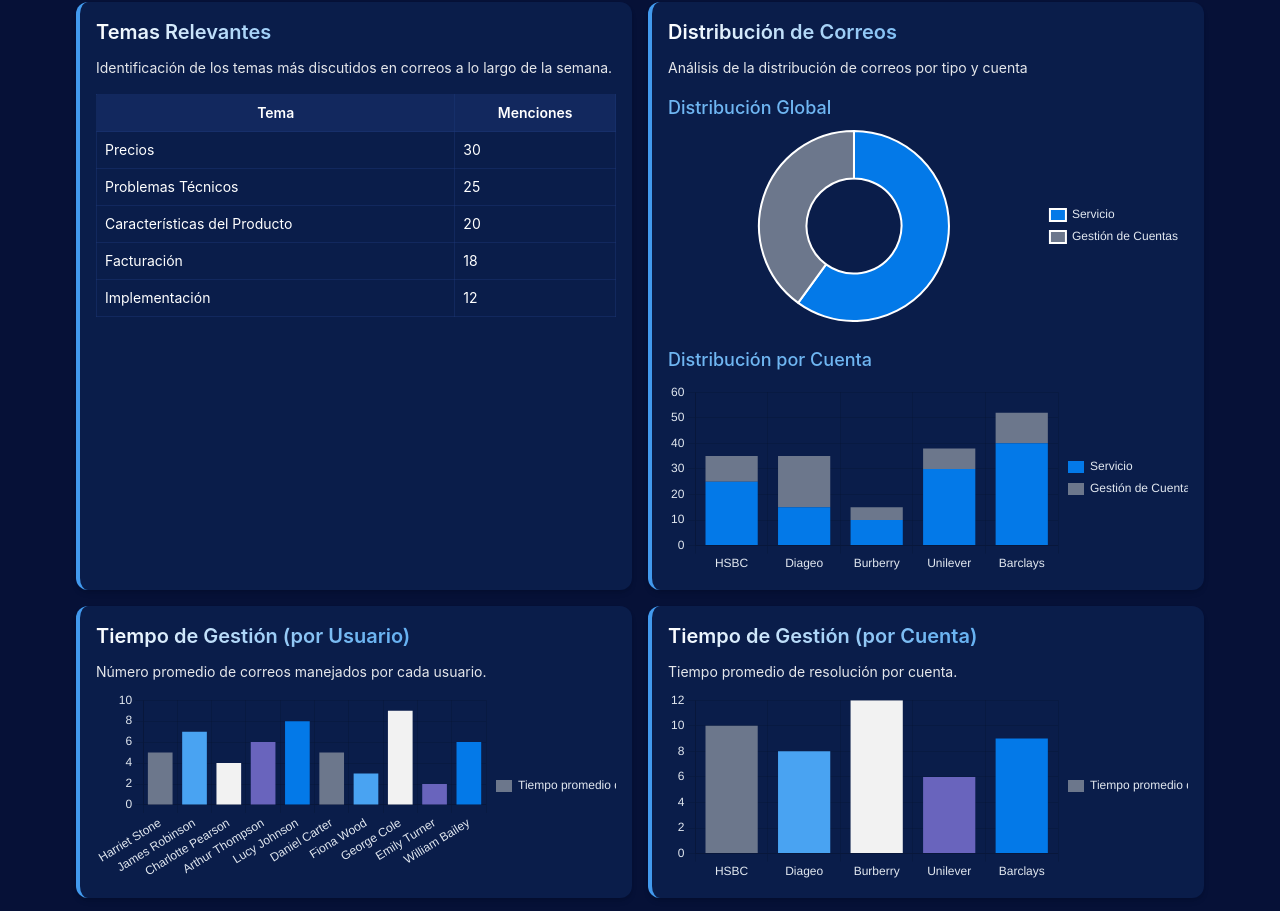
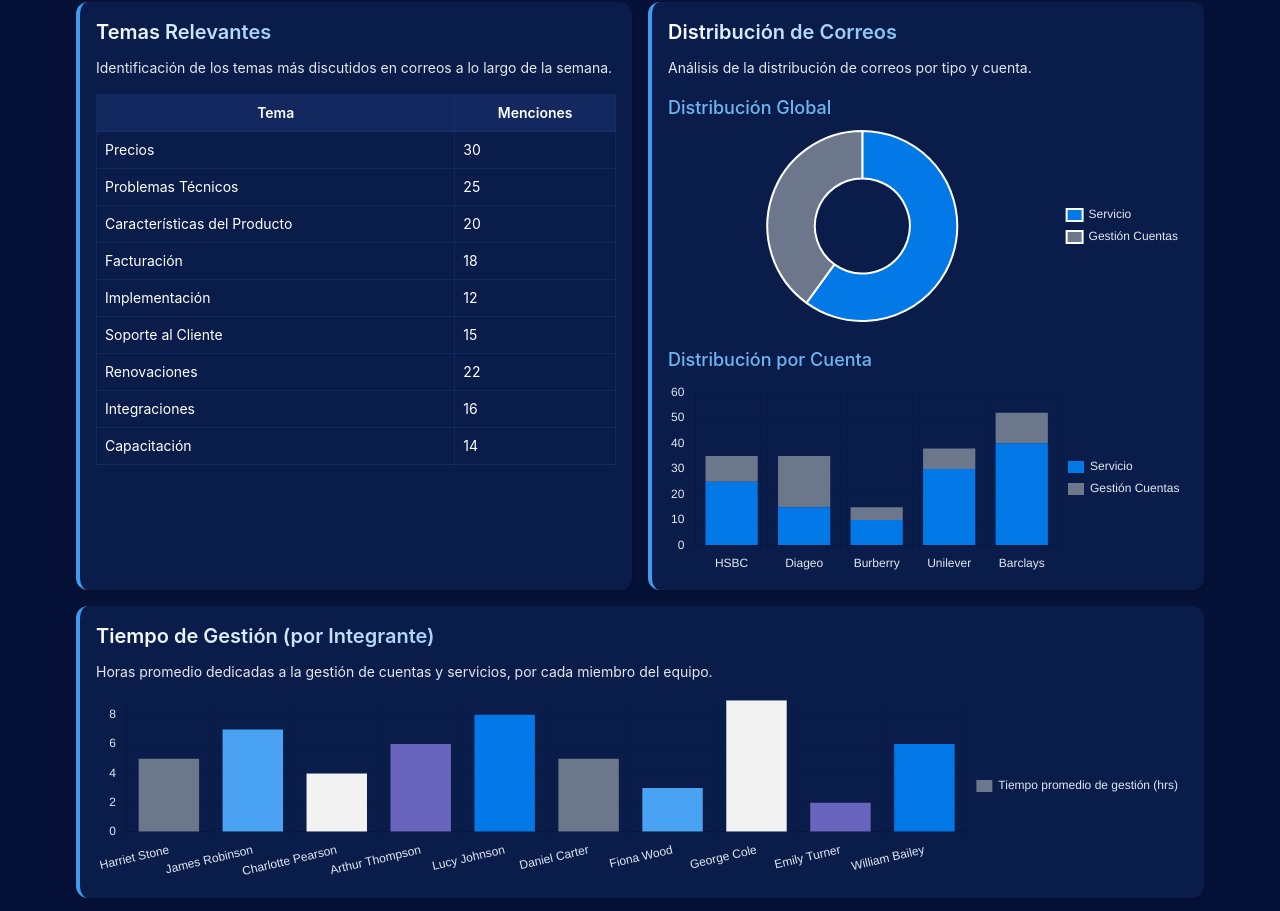
Before and after one commit to jarilopez/Report, a plain HTML site: page src/components/index.html in a window 1280 px wide. Shown: the part 70-981 px from the top of the page. Drawn offline with nearby package versions, Linux system fonts and the light colour scheme.

Commit message:
26/02FirstView

```diff
--- a/src/components/index.html
+++ b/src/components/index.html
@@ -3,7 +3,7 @@
 <head>
   <meta charset="UTF-8" />
   <meta name="viewport" content="width=device-width, initial-scale=1.0"/>
-  <title>Reporte Semanal - Por Gerente</title>
+  <title>Reporte Semanal</title>
 
   <!-- Tailwind CSS via CDN -->
   <script src="https://cdn.tailwindcss.com"></script>
@@ -27,7 +27,7 @@
   <!-- Chart.js via CDN -->
   <script src="https://cdn.jsdelivr.net/npm/chart.js"></script>
 
-  <!-- Estilos personalizados -->
+  <!-- Estilos BACKGROUND-->
   <style type="text/tailwindcss">
     :root {
       --primary-bg: #061137;
@@ -75,7 +75,7 @@
       @apply bg-[#1E3A7B]/40 font-semibold text-white;
     }
 
-    /* Contenedor de gráficos: altura flexible y sin margen extra */
+    /* Contenedor de gráficos */
     .chart-container {
       @apply w-full h-48 relative mt-2;
     }
@@ -88,7 +88,7 @@
   <div id="app" class="max-w-6xl mx-auto px-3 py-5">
     <!-- Título de la página -->
     <h1 class="text-3xl font-bold gradient-text mb-4">
-      Reporte Semanal - Por Gerente
+      Reporte Semanal
     </h1>
 
     <!-- Diseño en cuadrícula para las secciones -->
@@ -116,10 +116,10 @@
       <div class="metric-card">
         <h2 class="section-title">Distribución de Correos</h2>
         <p class="section-description">
-          Análisis de la distribución de correos por tipo y cuenta
+          Análisis de la distribución de correos por tipo y cuenta.
         </p>
 
-        <!-- Distribución por Usuario -->
+        <!-- Distribución Global -->
         <h3 class="text-lg font-medium text-[#6FB6F2] mt-4 mb-2">
           Distribución Global
         </h3>
@@ -136,14 +136,14 @@
         </div>
       </div>
 
-      <!-- Tiempo de Gestión (por Usuario) -->
-      <div class="metric-card">
-        <h2 class="section-title">Tiempo de Gestión (por Usuario)</h2>
+      <!-- Tiempo de Gestión (por Integrante) -->
+      <div class="metric-card xl:col-span-2">
+        <h2 class="section-title">Tiempo de Gestión (por Integrante)</h2>
         <p class="section-description">
-          Número promedio de correos manejados por cada usuario.
+          Horas promedio dedicadas a la gestión de cuentas y servicios, por cada miembro del equipo.
         </p>
         <div class="chart-container">
-          <canvas id="handlingTimeUserChart"></canvas>
+          <canvas id="handlingTimeTeamChart"></canvas>
         </div>
       </div>
 
@@ -151,21 +151,21 @@
       <div class="metric-card">
         <h2 class="section-title">Tiempo de Gestión (por Cuenta)</h2>
         <p class="section-description">
-          Tiempo promedio de resolución por cuenta.
+          Tiempo promedio de resolución por cada cuenta gestionada.
         </p>
         <div class="chart-container">
           <canvas id="handlingTimeAccountChart"></canvas>
         </div>
       </div>
 
-      <!-- Nuevas Ventas de Producto/Tasa (Gráfico de Barras) -->
-      <div class="metric-card xl:col-span-2">
-        <h2 class="section-title">Nuevas Ventas de Producto/Tasa</h2>
+      <!-- Volumen de Actividad por Empresa -->
+      <div class="metric-card">
+        <h2 class="section-title">Volumen de Actividad por Empresa</h2>
         <p class="section-description">
-          Indicador de cuántas propuestas se han realizado (por Usuario).
+          Gráfico de pastel que muestra la distribución del volumen de actividad (por cuenta).
         </p>
         <div class="chart-container">
-          <canvas id="newProductRateChart"></canvas>
+          <canvas id="activityVolumeChart"></canvas>
         </div>
       </div>
 
@@ -173,11 +173,11 @@
       <div class="metric-card">
         <h2 class="section-title">Cuentas Sin Propuestas</h2>
         <p class="section-description">
-          Empresas que no han recibido ninguna propuesta nueva.
+          Listado de cuentas asignadas al equipo que aún no han recibido ninguna propuesta.
         </p>
         <table>
           <tr>
-            <th>Empresa</th>
+            <th>Cuenta</th>
             <th>Estado</th>
           </tr>
           <tr v-for="(company, idx) in accountsWithoutProposals" :key="'noProposal-'+idx">
@@ -187,22 +187,11 @@
         </table>
       </div>
 
-      <!-- Volumen de Actividad por Empresa -->
-      <div class="metric-card">
-        <h2 class="section-title">Volumen de Actividad por Empresa</h2>
-        <p class="section-description">
-          Por Usuario: Gráfico de pastel que muestra la distribución del volumen de actividad.
-        </p>
-        <div class="chart-container">
-          <canvas id="activityVolumeChart"></canvas>
-        </div>
-      </div>
-
       <!-- Empresas Sin Asignar -->
       <div class="metric-card">
         <h2 class="section-title">Empresas Sin Asignar</h2>
         <p class="section-description">
-          Análisis de si existe actividad en empresas no asignadas a ningún usuario.
+          Análisis de la actividad en empresas que no están asignadas a ningún miembro del equipo.
         </p>
         <table>
           <tr>
@@ -216,15 +205,46 @@
         </table>
       </div>
 
-      <!-- Actividad de Usuario (Reuniones + Correos) -->
-      <div class="metric-card">
-        <h2 class="section-title">Actividad de Usuario</h2>
+      <!-- Actividad del Equipo (Reuniones + Correos) -->
+      <div class="metric-card xl:col-span-2">
+        <h2 class="section-title">Actividad del Equipo</h2>
         <p class="section-description">
-          Reuniones y Correos: Gráfico de barras que muestra el número de interacciones por usuario.
+          Reuniones y Correos: Gráfico de barras que muestra el número de interacciones por integrante.
         </p>
         <div class="chart-container">
-          <canvas id="userActivityChart"></canvas>
+          <canvas id="teamActivityChart"></canvas>
         </div>
+      </div>
+
+      <!-- Contestabilidad de Correos (Donut) -->
+      <div class="metric-card">
+        <h2 class="section-title">Contestabilidad de Correos</h2>
+        <p class="section-description">
+          Proporción de correos que han recibido respuesta vs. los que siguen sin contestar.
+        </p>
+        <div class="chart-container">
+          <canvas id="emailResponseChart"></canvas>
+        </div>
+      </div>
+
+      <!-- Emails Pendientes de Respuesta -->
+      <div class="metric-card">
+        <h2 class="section-title">Emails Pendientes de Respuesta</h2>
+        <p class="section-description">
+          Listado de correos que llevan días en espera de respuesta.
+        </p>
+        <table>
+          <tr>
+            <th>Asunto</th>
+            <th>Remitente</th>
+            <th>Días en Espera</th>
+          </tr>
+          <tr v-for="(mail, idx) in pendingEmails" :key="'pending-'+idx">
+            <td>{{ mail.subject }}</td>
+            <td>{{ mail.from }}</td>
+            <td>{{ mail.daysWaiting }}</td>
+          </tr>
+        </table>
       </div>
 
       <!-- Resumen de Cuentas & Próximos Pasos (Ancho Completo) -->
@@ -248,6 +268,7 @@
           </tr>
         </table>
       </div>
+
     </div>
   </div>
 
@@ -255,43 +276,47 @@
     const app = Vue.createApp({
       data() {
         return {
-          // 1) Temas Relevantes
+          // Temas Relevantes
           hotTopics: [
             { Topic: "Precios", Mentions: 30 },
             { Topic: "Problemas Técnicos", Mentions: 25 },
             { Topic: "Características del Producto", Mentions: 20 },
             { Topic: "Facturación", Mentions: 18 },
-            { Topic: "Implementación", Mentions: 12 }
+            { Topic: "Implementación", Mentions: 12 },
+            { Topic: "Soporte al Cliente", Mentions: 15 },
+            { Topic: "Renovaciones", Mentions: 22 },
+            { Topic: "Integraciones", Mentions: 16 },
+            { Topic: "Capacitación", Mentions: 14 }
           ],
 
-          // 2) Datos de Ventas (10 Usuarios, nombres reales de Inglaterra)
-          salesData: [
-            { User: "Harriet Stone", ProposalsMade: 5 },
-            { User: "James Robinson", ProposalsMade: 8 },
-            { User: "Charlotte Pearson", ProposalsMade: 2 },
-            { User: "Arthur Thompson", ProposalsMade: 7 },
-            { User: "Lucy Johnson", ProposalsMade: 4 },
-            { User: "Daniel Carter", ProposalsMade: 0 },
-            { User: "Fiona Wood", ProposalsMade: 9 },
-            { User: "George Cole", ProposalsMade: 3 },
-            { User: "Emily Turner", ProposalsMade: 1 },
-            { User: "William Bailey", ProposalsMade: 6 }
+          // Datos del Equipo
+          teamData: [
+            { Integrante: "Harriet Stone", PropuestasRealizadas: 5 },
+            { Integrante: "James Robinson", PropuestasRealizadas: 8 },
+            { Integrante: "Charlotte Pearson", PropuestasRealizadas: 2 },
+            { Integrante: "Arthur Thompson", PropuestasRealizadas: 7 },
+            { Integrante: "Lucy Johnson", PropuestasRealizadas: 4 },
+            { Integrante: "Daniel Carter", PropuestasRealizadas: 0 },
+            { Integrante: "Fiona Wood", PropuestasRealizadas: 9 },
+            { Integrante: "George Cole", PropuestasRealizadas: 3 },
+            { Integrante: "Emily Turner", PropuestasRealizadas: 1 },
+            { Integrante: "William Bailey", PropuestasRealizadas: 6 }
           ],
 
-          // 3) Cuentas Sin Propuestas
+          // Cuentas Sin Propuestas
           accountsWithoutProposals: [
             { Name: "Marks & Spencer", Status: "Sin Propuesta Enviada" },
             { Name: "Lloyds Bank", Status: "Sin Propuesta Enviada" },
             { Name: "GlaxoSmithKline", Status: "Consulta Pendiente" }
           ],
 
-          // 4) Empresas Sin Asignar
+          // Empresas Sin Asignar
           unassignedCompanies: [
             { Name: "BP", Comments: "Tiene correos entrantes, no asignado" },
             { Name: "EasyJet", Comments: "Posible nuevo cliente potencial" }
           ],
 
-          // 5) Resumen de Cuentas
+          // Resumen de Cuentas
           accountSummary: [
             {
               AccountName: "Tesco",
@@ -323,50 +348,56 @@
               Summary: "Sin actividad reciente",
               SuggestedNextStep: "Ofrecer nuevas tarifas promocionales"
             }
+          ],
+
+          // Contestabilidad de Correos (global)
+          emailResponseStats: {
+            responded: 150,
+            notResponded: 50
+          },
+
+          // Emails pendientes de respuesta
+          pendingEmails: [
+            { subject: "Solicitud de Tarifa Preferencial", from: "Empresa X", daysWaiting: 5 },
+            { subject: "Duda sobre Facturación", from: "Cliente Y", daysWaiting: 2 },
+            { subject: "Revisión de Contrato", from: "Proveedor Z", daysWaiting: 7 }
           ]
         };
       },
       mounted() {
-        //----------------------------------------------------------------------
-        // Ajuste de color global para ejes y leyendas
-        //----------------------------------------------------------------------
+        // Configuración general de escalas y colores
         const commonScales = {
           x: {
-            stacked: false, // Se ajustará según el gráfico
+            stacked: false,
             beginAtZero: true,
             ticks: {
-              color: "#E2E8F0"  // Color claro y agradable para el texto de eje X
+              color: "#E2E8F0"
             }
           },
           y: {
-            stacked: false,  // Se ajustará según el gráfico
+            stacked: false,
             beginAtZero: true,
             ticks: {
-              color: "#E2E8F0"  // Color claro y agradable para el texto de eje Y
+              color: "#E2E8F0"
             }
           }
         };
 
-        //----------------------------------------------------------------------
-        // Distribución de Correos: Donut (Servicio vs Gestión) + Barras Apiladas
-        //----------------------------------------------------------------------
         const colorBlue = "#0379E8";
         const colorGray = "#6C778C";
 
-        // A) Gráfico Donut: total Servicio vs Gestión (todos los usuarios)
+        // A) Distribución de Correos (Donut global: Servicio vs Gestión)
         const totalServicing = 120;
         const totalMgmt = 80;
         new Chart(document.getElementById("servicingDistributionUserDonut"), {
           type: "doughnut",
           data: {
-            labels: ["Servicio","Gestión de Cuentas"],
-            datasets: [
-              {
+            labels: ["Servicio", "Gestión Cuentas"],
+            datasets: [{
               label: "Correos Totales",
               data: [totalServicing, totalMgmt],
               backgroundColor: [colorBlue, colorGray]
-              }
-            ]
+            }]
           },
           options: {
             responsive: true,
@@ -375,10 +406,7 @@
             plugins: {
               legend: {
                 position: "right",
-                labels: {
-                  boxWidth: 16,
-                  color: "#E2E8F0" // Ajuste para el color de la leyenda
-                }
+                labels: { boxWidth: 16, color: "#E2E8F0" }
               },
               tooltip: {
                 callbacks: {
@@ -395,27 +423,17 @@
           }
         });
 
-        // B) Gráfico de Barras Apiladas: por cuenta (servicio + gestión)
-        // 5 empresas reales (Reino Unido) para este ejemplo
-        const accountLabels = ["HSBC","Diageo","Burberry","Unilever","Barclays"];
+        // B) Distribución por Cuenta (Barras Apiladas)
+        const accountLabels = ["HSBC", "Diageo", "Burberry", "Unilever", "Barclays"];
         const servicingData = [25, 15, 10, 30, 40];
         const mgmtData = [10, 20, 5, 8, 12];
-
         new Chart(document.getElementById("servicingDistributionAccountBar"), {
           type: "bar",
           data: {
             labels: accountLabels,
             datasets: [
-              {
-                label: "Servicio",
-                data: servicingData,
-                backgroundColor: colorBlue
-              },
-              {
-                label: "Gestión de Cuentas",
-                data: mgmtData,
-                backgroundColor: colorGray
-              }
+              { label: "Servicio", data: servicingData, backgroundColor: colorBlue },
+              { label: "Gestión Cuentas", data: mgmtData, backgroundColor: colorGray }
             ]
           },
           options: {
@@ -425,17 +443,13 @@
             plugins: {
               legend: {
                 position: "right",
-                labels: {
-                  boxWidth: 16,
-                  color: "#E2E8F0" // Ajuste para la leyenda
-                }
+                labels: { boxWidth: 16, color: "#E2E8F0" }
               },
               tooltip: {
                 callbacks: {
                   label: function(context) {
                     const dsLabel = context.dataset.label || "";
                     const value = context.parsed.y;
-                    // Suma de servicio + gestión para esta cuenta
                     const i = context.dataIndex;
                     const sumForAccount = servicingData[i] + mgmtData[i];
                     const percent = ((value / sumForAccount) * 100).toFixed(1) + "%";
@@ -446,27 +460,18 @@
             },
             scales: {
               ...commonScales,
-              x: {
-                ...commonScales.x,
-                stacked: true // Barras apiladas
-              },
-              y: {
-                ...commonScales.y,
-                stacked: true // Barras apiladas
-              }
+              x: { ...commonScales.x, stacked: true },
+              y: { ...commonScales.y, stacked: true }
             }
           }
         });
 
-        //----------------------------------------------------------------------
-        // Configuración base para otros gráficos (Tiempo de Gestión, etc.)
-        //----------------------------------------------------------------------
+        // Configuración base para otros gráficos
         const colorVariants = [
           "#6C778C", "#49A3F2", "#F2F2F2", "#6964BD", "#0379E8",
           "#6C778C", "#49A3F2", "#F2F2F2", "#6964BD", "#0379E8"
         ];
 
-        // Opciones generales para todos los gráficos de barras/columnas
         const chartOptions = {
           responsive: true,
           maintainAspectRatio: false,
@@ -474,69 +479,57 @@
           plugins: {
             legend: {
               position: "right",
-              labels: {
-                boxWidth: 16,
-                color: "#E2E8F0" // Ajuste color leyenda
-              }
+              labels: { boxWidth: 16, color: "#E2E8F0" }
             }
           },
-          scales: {
-            ...commonScales
-          }
+          scales: { ...commonScales }
         };
 
-        // 1) Tiempo de Gestión (por Usuario)
-        const userLabels = this.salesData.map(item => item.User);
-        // Datos de ejemplo (horas promedio)
-        const handlingTimeUserData = [5, 7, 4, 6, 8, 5, 3, 9, 2, 6];
-        new Chart(document.getElementById("handlingTimeUserChart"), {
+        // 1) Tiempo de Gestión (por Integrante)
+        const teamLabels = this.teamData.map(item => item.Integrante);
+        // EJEMPLO: Horas promedio invertidas por integrante
+        const handlingTimeTeamData = [5, 7, 4, 6, 8, 5, 3, 9, 2, 6];
+        new Chart(document.getElementById("handlingTimeTeamChart"), {
           type: "bar",
           data: {
-            labels: userLabels,
-            datasets: [
-              {
+            labels: teamLabels,
+            datasets: [{
               label: "Tiempo promedio de gestión (hrs)",
-                data: handlingTimeUserData,
-                backgroundColor: colorVariants.slice(0, userLabels.length)
-              }
-            ]
+              data: handlingTimeTeamData,
+              backgroundColor: colorVariants.slice(0, teamLabels.length)
+            }]
           },
           options: chartOptions
         });
 
         // 2) Tiempo de Gestión (por Cuenta)
-        const accountLabels2 = ["HSBC","Diageo","Burberry","Unilever","Barclays"];
+        const accountLabels2 = ["HSBC", "Diageo", "Burberry", "Unilever", "Barclays"];
         const handlingTimeAccountData = [10, 8, 12, 6, 9];
         new Chart(document.getElementById("handlingTimeAccountChart"), {
           type: "bar",
           data: {
             labels: accountLabels2,
-            datasets: [
-              {
+            datasets: [{
               label: "Tiempo promedio de gestión (hrs)",
               data: handlingTimeAccountData,
               backgroundColor: colorVariants.slice(5, 5 + accountLabels2.length)
-              }
-            ]
+            }]
           },
           options: chartOptions
         });
 
-        // 3) Volumen de Actividad por Empresa
-        // Para el ejemplo, usamos las 5 empresas del Resumen de Cuentas
-        const companies = ["Tesco","Aviva","Rolls-Royce","BBC","Virgin Atlantic"];
+        // 3) Volumen de Actividad por Empresa (Pie)
+        const companies = ["Tesco", "Aviva", "Rolls-Royce", "BBC", "Virgin Atlantic"];
         const activityVolumeData = [15, 25, 10, 20, 30];
         new Chart(document.getElementById("activityVolumeChart"), {
           type: "pie",
           data: {
             labels: companies,
-            datasets: [
-              {
+            datasets: [{
               label: "Volumen de Actividad",
               data: activityVolumeData,
               backgroundColor: colorVariants.slice(0, companies.length)
-              }
-            ]
+            }]
           },
           options: {
             responsive: true,
@@ -545,80 +538,69 @@
             plugins: {
               legend: {
                 position: "right",
-                labels: {
-                  boxWidth: 16,
-                  color: "#E2E8F0" // Ajuste color leyenda
+                labels: { boxWidth: 16, color: "#E2E8F0" }
               }
             }
           }
-            // Sin ejes en el gráfico de pastel
-          }
         });
 
-        // 4) Actividad de Usuario (Reuniones + Correos)
-        // Datos ficticios
-        const emailsData = [10,12,9,15,8,4,6,12,7,10];
-        const meetingsData = [2,4,3,5,2,1,0,3,2,4];
-        new Chart(document.getElementById("userActivityChart"), {
+        // 4) Actividad del Equipo (Reuniones + Correos)
+        const emailsTeamData = [10, 12, 9, 15, 8, 4, 6, 12, 7, 10];
+        const meetingsTeamData = [2, 4, 3, 5, 2, 1, 0, 3, 2, 4];
+        new Chart(document.getElementById("teamActivityChart"), {
           type: "bar",
           data: {
-            labels: userLabels,
+            labels: teamLabels,
             datasets: [
-              {
-                label: "Correos",
-                data: emailsData,
-                backgroundColor: "#0379E8"
-              },
-              {
-                label: "Reuniones",
-                data: meetingsData,
-                backgroundColor: "#6C778C"
-              }
+              { label: "Correos", data: emailsTeamData, backgroundColor: "#0379E8" },
+              { label: "Reuniones", data: meetingsTeamData, backgroundColor: "#6C778C" }
             ]
           },
           options: {
             ...chartOptions,
             scales: {
               ...commonScales,
-              x: {
-                ...commonScales.x,
-                stacked: true
-              },
-              y: {
-                ...commonScales.y,
-                stacked: true
-              }
+              x: { ...commonScales.x, stacked: true },
+              y: { ...commonScales.y, stacked: true }
             }
           }
         });
 
-        // 5) Nuevas Ventas de Producto/Tasa - Gráfico de Barras
-        const salesUsers = this.salesData.map(item => item.User);
-        const salesValues = this.salesData.map(item => item.ProposalsMade);
+        // 5) Nuevas Ventas de Producto/Tasa (Barras) -- OPTIONAL
+        // (If you have a chart for "New Product Rate," uncomment or adapt)
 
-        new Chart(document.getElementById("newProductRateChart"), {
-          type: "bar",
+        // 6) Contestabilidad de Correos (Donut)
+        const ctxEmailResp = document.getElementById("emailResponseChart");
+        const responded = this.emailResponseStats.responded;
+        const notResponded = this.emailResponseStats.notResponded;
+        const totalEmails = responded + notResponded;
+        new Chart(ctxEmailResp, {
+          type: "doughnut",
           data: {
-            labels: salesUsers,
-            datasets: [
-              {
-                label: "Propuestas",
-                data: salesValues,
-                backgroundColor: "#0379E8"
-              }
-            ]
+            labels: ["Respondidos", "Sin Respuesta"],
+            datasets: [{
+              data: [responded, notResponded],
+              backgroundColor: [colorBlue, colorGray]
+            }]
           },
           options: {
-            ...chartOptions,
-            scales: {
-              ...commonScales,
-              x: {
-                ...commonScales.x,
-                stacked: false
+            responsive: true,
+            maintainAspectRatio: false,
+            layout: { padding: 0 },
+            plugins: {
+              legend: {
+                position: "right",
+                labels: { boxWidth: 16, color: "#E2E8F0" }
               },
-              y: {
-                ...commonScales.y,
-                stacked: false
+              tooltip: {
+                callbacks: {
+                  label: function(context) {
+                    const label = context.label || "";
+                    const value = context.parsed;
+                    const percent = ((value / totalEmails) * 100).toFixed(1) + "%";
+                    return `${label}: ${value} (${percent})`;
+                  }
+                }
               }
             }
           }
```
Lines whose indentation alone changed are shown as unchanged.
